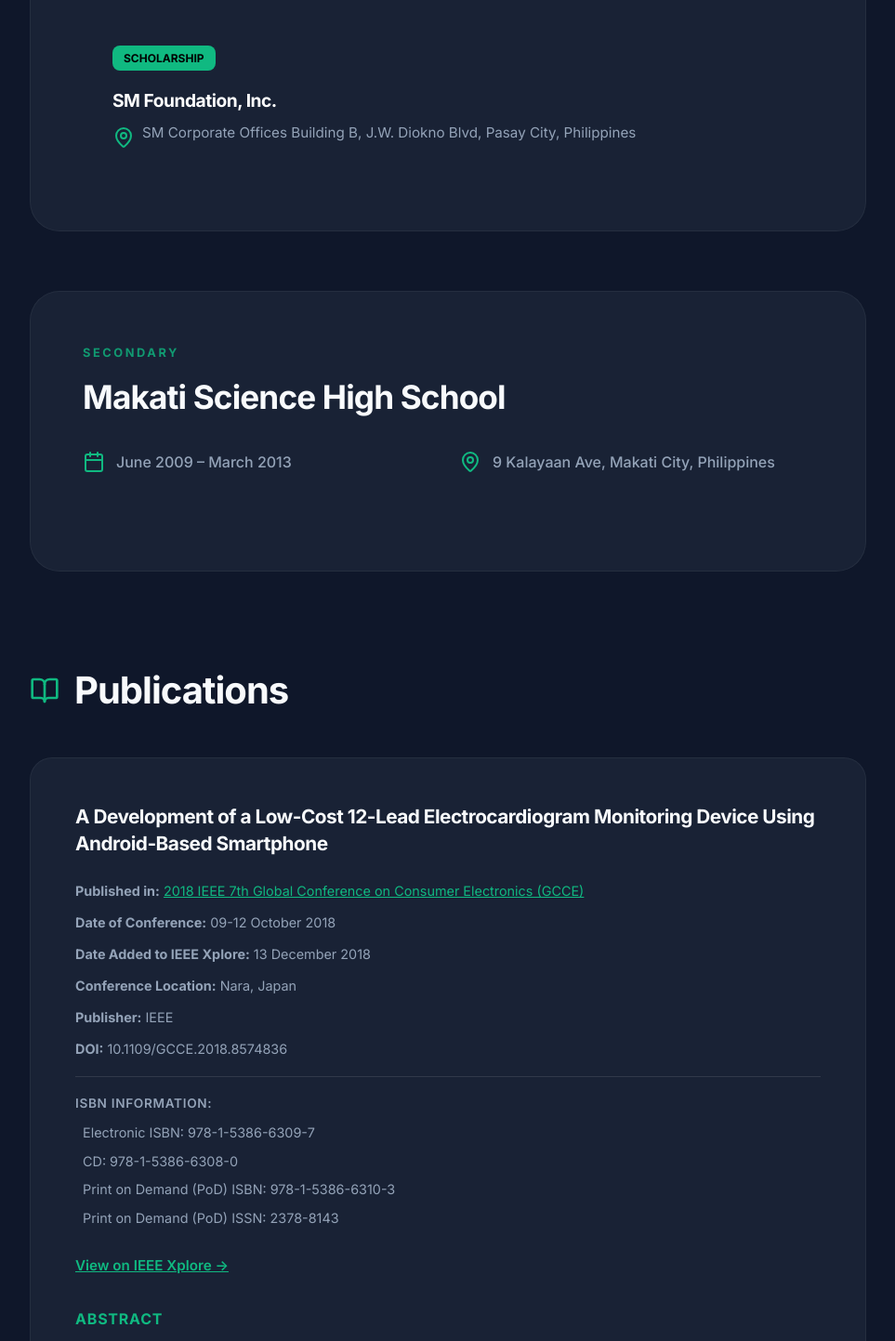
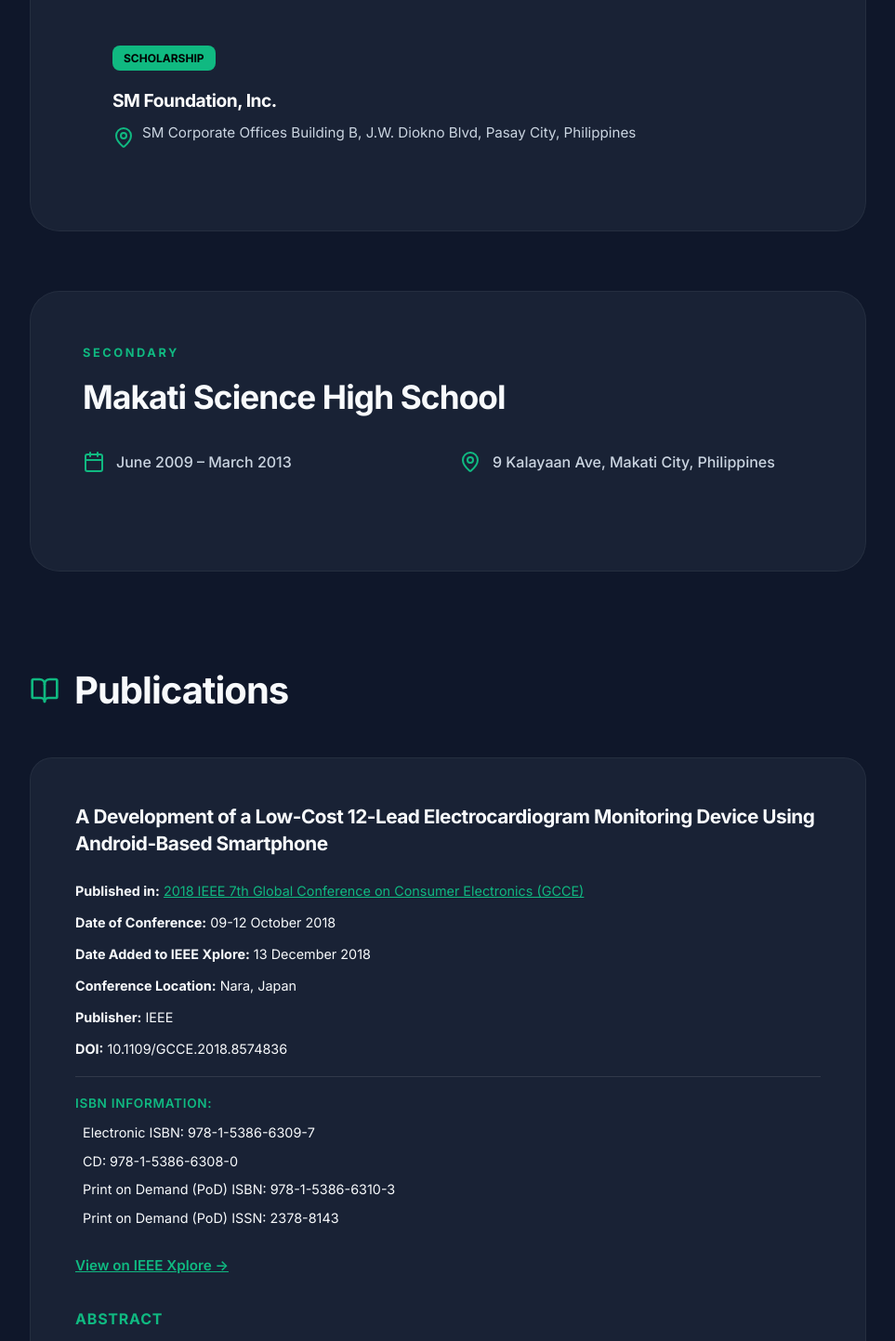
Before and after one commit to cng07/carlosng07, a React (Vite) app: page /education in a window 1280 px wide. Shown: the part 1220-2663 px from the top of the page at 93% size, without its empty margins (158-1121 px from the left). Built offline with nearby package versions, Linux system fonts and the light colour scheme; no server answers.

Commit message:
Update font color all pages

```diff
--- a/src/index.css
+++ b/src/index.css
@@ -7,7 +7,7 @@
   /* Emerald */
   --primary-glow: rgba(16, 185, 129, 0.2);
   --text-main: #f8fafc;
-  --text-muted: #94a3b8;
+  --text-muted: #cbd5e1;
   --border: rgba(51, 65, 85, 0.5);
   --font-sans: 'Inter', system-ui, -apple-system, sans-serif;
 }
--- a/src/pages/About.jsx
+++ b/src/pages/About.jsx
@@ -34,7 +34,7 @@ const About = () => {
                                 </div>
                                 {resumeData.about.map((paragraph, i) => (
                                     <p key={i} style={{
-                                        color: 'rgba(255, 255, 255, 0.9)',
+                                        color: 'var(--text-main)',
                                         fontSize: '1.1rem',
                                         lineHeight: '1.7'
                                     }}>
@@ -93,7 +93,7 @@ const About = () => {
                             <h3 style={{ fontSize: '1.2rem', marginBottom: '1.5rem', display: 'flex', alignItems: 'center', gap: '0.75rem' }}>
                                 <Lightbulb size={20} color="var(--primary)" /> QA Philosophy
                             </h3>
-                            <p style={{ color: 'rgba(255, 255, 255, 0.9)', lineHeight: '1.6', fontSize: '0.95rem' }}>
+                            <p style={{ color: 'var(--text-main)', lineHeight: '1.6', fontSize: '0.95rem' }}>
                                 My goal in QA is simple: reduce risk, increase confidence, and keep releases smooth.
                             </p>
                         </div>
--- a/src/pages/Education.jsx
+++ b/src/pages/Education.jsx
@@ -128,8 +128,7 @@ const Education = () => {
                                     textTransform: 'uppercase',
                                     letterSpacing: '0.2em',
                                     color: 'var(--primary)',
-                                    marginBottom: '1rem',
-                                    opacity: 0.8
+                                    marginBottom: '1rem'
                                 }}>
                                     {edu.type}
                                 </div>
@@ -283,7 +282,7 @@ const Education = () => {
                         </h3>
 
                         {/* Publication Metadata */}
-                        <div style={{ marginBottom: '2rem', color: 'var(--text-muted)', fontSize: '0.9rem', lineHeight: 1.8 }}>
+                        <div style={{ marginBottom: '2rem', color: 'var(--text-main)', fontSize: '0.9rem', lineHeight: 1.8 }}>
                             <p style={{ marginBottom: '0.5rem' }}>
                                 <strong>Published in:</strong> <a href="https://ieeexplore.ieee.org/xpl/conhome/8555972/proceeding" target="_blank" rel="noopener noreferrer" style={{ color: 'var(--primary)', textDecoration: 'underline' }}>2018 IEEE 7th Global Conference on Consumer Electronics (GCCE)</a>
                             </p>
@@ -304,19 +303,19 @@ const Education = () => {
                             </p>
 
                             <div style={{ marginTop: '1rem', paddingTop: '1rem', borderTop: '1px solid rgba(255,255,255,0.1)' }}>
-                                <p style={{ marginBottom: '0.4rem', fontSize: '0.85rem', fontWeight: 600, textTransform: 'uppercase', letterSpacing: '0.05em' }}>
+                                <p style={{ marginBottom: '0.4rem', fontSize: '0.85rem', fontWeight: 600, textTransform: 'uppercase', letterSpacing: '0.05em', color: 'var(--primary)' }}>
                                     ISBN Information:
                                 </p>
-                                <p style={{ marginBottom: '0.3rem', marginLeft: '0.5rem' }}>
+                                <p style={{ marginBottom: '0.3rem', marginLeft: '0.5rem', color: 'var(--text-main)' }}>
                                     Electronic ISBN: 978-1-5386-6309-7
                                 </p>
-                                <p style={{ marginBottom: '0.3rem', marginLeft: '0.5rem' }}>
+                                <p style={{ marginBottom: '0.3rem', marginLeft: '0.5rem', color: 'var(--text-main)' }}>
                                     CD: 978-1-5386-6308-0
                                 </p>
-                                <p style={{ marginBottom: '0.3rem', marginLeft: '0.5rem' }}>
+                                <p style={{ marginBottom: '0.3rem', marginLeft: '0.5rem', color: 'var(--text-main)' }}>
                                     Print on Demand (PoD) ISBN: 978-1-5386-6310-3
                                 </p>
-                                <p style={{ marginLeft: '0.5rem' }}>
+                                <p style={{ marginLeft: '0.5rem', color: 'var(--text-main)' }}>
                                     Print on Demand (PoD) ISSN: 2378-8143
                                 </p>
                             </div>
@@ -341,7 +340,7 @@ const Education = () => {
                                 Abstract
                             </h4>
                             <p style={{
-                                color: 'var(--text-muted)',
+                                color: 'var(--text-main)',
                                 fontSize: '0.95rem',
                                 lineHeight: 1.7,
                                 background: 'rgba(var(--primary-rgb), 0.05)',
--- a/src/pages/Home.jsx
+++ b/src/pages/Home.jsx
@@ -164,7 +164,7 @@ const Home = () => {
                                             </div>
                                             <ul style={{ listStyle: 'none', display: 'flex', flexDirection: 'column', gap: '0.75rem' }}>
                                                 {role.achievements.map((item, i) => (
-                                                    <li key={i} style={{ display: 'flex', gap: '1rem', color: 'var(--text-muted)', fontSize: '1rem', lineHeight: '1.5' }}>
+                                                    <li key={i} style={{ display: 'flex', gap: '1rem', color: 'var(--text-main)', fontSize: '1rem', lineHeight: '1.5' }}>
                                                         <CheckCircle2 size={18} color="var(--primary)" style={{ flexShrink: 0, marginTop: '0.25rem' }} />
                                                         <span>{item}</span>
                                                     </li>
@@ -176,7 +176,7 @@ const Home = () => {
                             ) : (
                                 <ul style={{ listStyle: 'none', display: 'flex', flexDirection: 'column', gap: '0.75rem' }}>
                                     {exp.achievements.map((item, i) => (
-                                        <li key={i} style={{ display: 'flex', gap: '1rem', color: 'var(--text-muted)', fontSize: '1rem', lineHeight: '1.5' }}>
+                                        <li key={i} style={{ display: 'flex', gap: '1rem', color: 'var(--text-main)', fontSize: '1rem', lineHeight: '1.5' }}>
                                             <CheckCircle2 size={18} color="var(--primary)" style={{ flexShrink: 0, marginTop: '0.25rem' }} />
                                             <span>{item}</span>
                                         </li>
```
